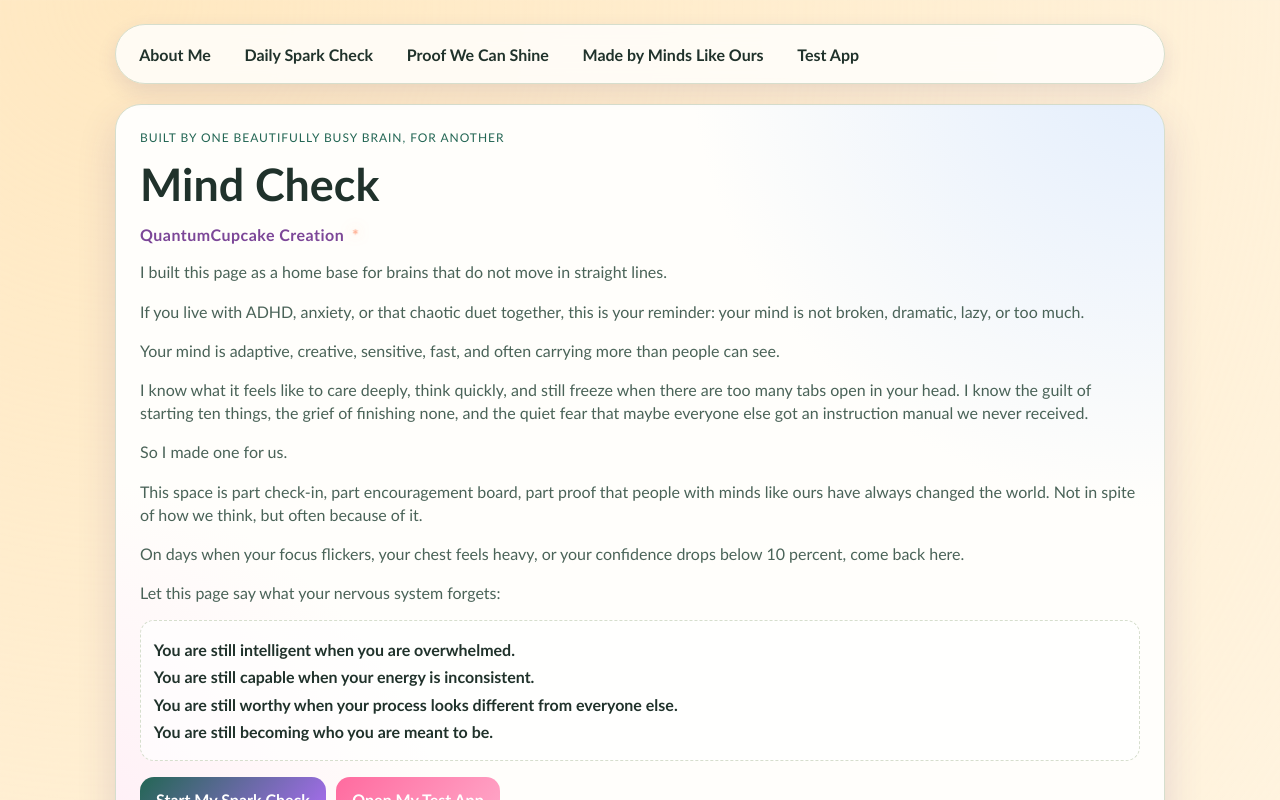
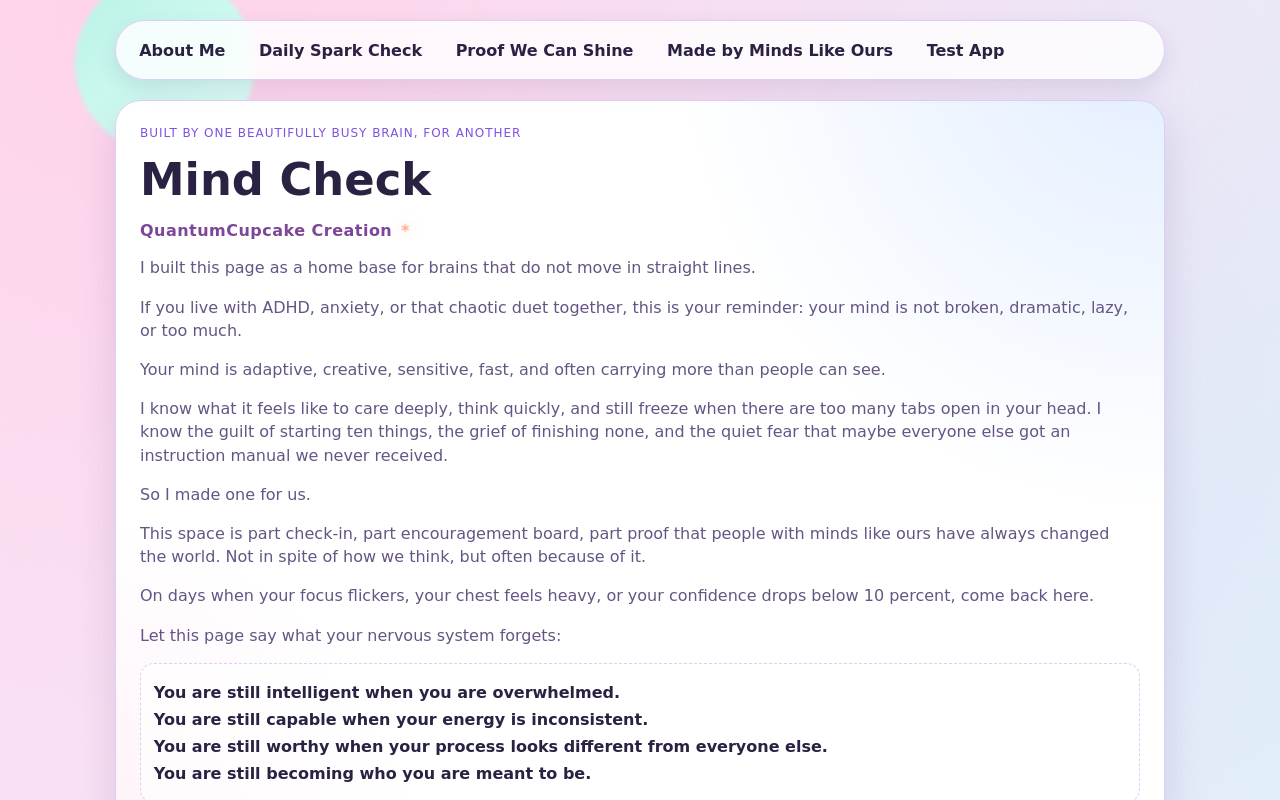
Before and after one commit to cosmicbubblegumgirl/mind-check, a React (Vite) app: page / in a window 1280 px wide. Shown: the top 800 px of the page. Built offline with nearby package versions, Linux system fonts and the light colour scheme.

Commit message:
Clean repo artifacts and keep source-only deploy

```diff
--- a/src/index.css
+++ b/src/index.css
@@ -1,12 +1,14 @@
 :root {
-  --paper: #fff7e8;
-  --card: #fffefb;
-  --line: #d6decd;
-  --text: #20322b;
-  --muted: #4a6358;
-  --accent: #2c8f78;
-  --accent-strong: #236654;
-  font-family: 'Trebuchet MS', 'Gill Sans', 'Segoe UI', sans-serif;
+  --paper: #f8f3ff;
+  --card: #ffffff;
+  --line: #dccff7;
+  --text: #2b2142;
+  --muted: #655584;
+  --accent: #ff6b9f;
+  --accent-strong: #7f53e0;
+  --mint: #b8f2e6;
+  --sky: #bcd7ff;
+  font-family: 'Segoe Print', 'Comic Sans MS', 'Trebuchet MS', 'Segoe UI', sans-serif;
   line-height: 1.45;
   font-weight: 400;
   color: var(--text);
@@ -25,14 +27,15 @@ body {
   min-width: 320px;
   min-height: 100vh;
   background:
-    radial-gradient(circle at 10% 0%, #ffe8c1 0%, transparent 45%),
-    radial-gradient(circle at 90% 100%, #cce9dd 0%, transparent 35%),
+    radial-gradient(circle at 10% 0%, #ffd3ea 0%, transparent 42%),
+    radial-gradient(circle at 88% 12%, #d0f5ff 0%, transparent 35%),
+    radial-gradient(circle at 92% 96%, #d7ffe8 0%, transparent 35%),
     var(--paper);
 }
 
 #root {
   width: min(1050px, 100% - 2rem);
-  margin: 1.5rem auto;
+  margin: 1.25rem auto 1.8rem;
 }
 
 button,
```
Also changed, not shown: 6 other files (tests, documents, lock files or other folders).
